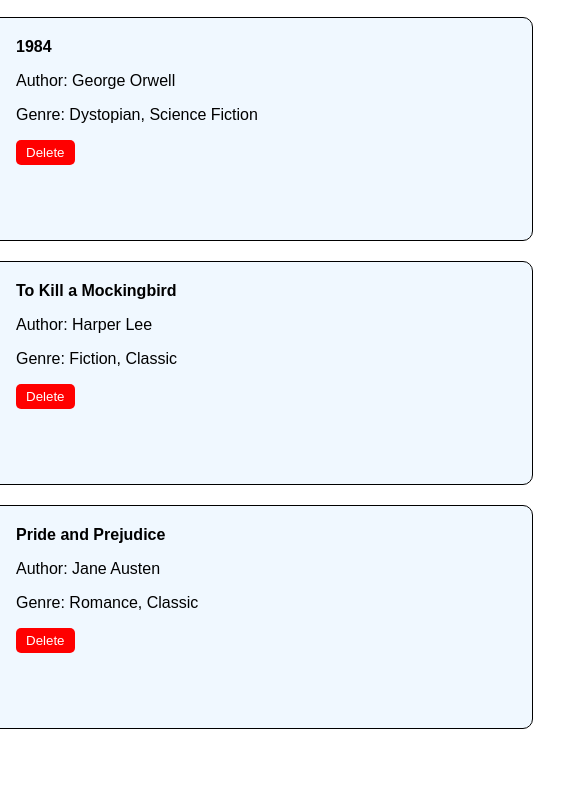
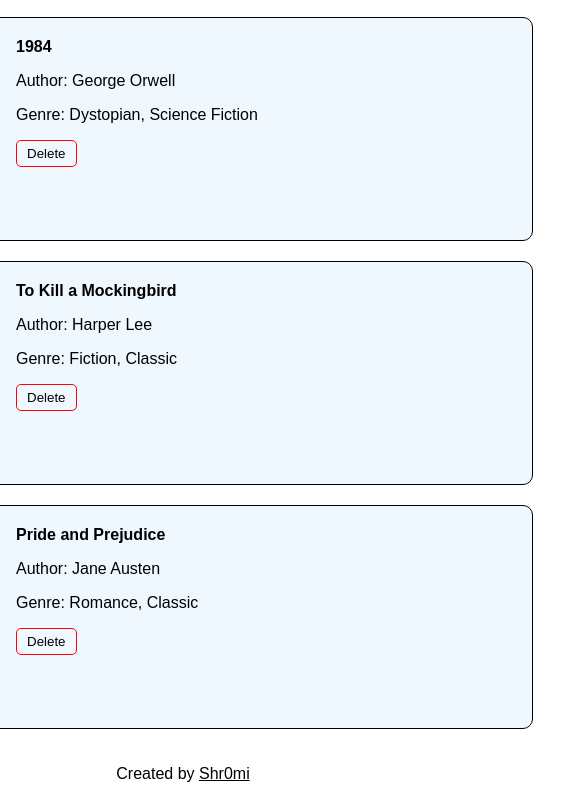
Before and after one commit to shr0mi/odin-library, a plain HTML site: page index.html in a window 1280 px wide. Shown: the part 600-1399 px from the top of the page, 457-1021 px from the left. Before the commit the page ends 1349 px from the top, so only its background shows below. Drawn offline with Linux system fonts and the light colour scheme.

Commit message:
Refactor footer styles and update delete button appearance for better visibility

```diff
--- a/index.html
+++ b/index.html
@@ -48,7 +48,10 @@
                 <p class="Genre">Fiction, Comedy</p>
             </div>
         </div>
+
     </div>
+
     </div>
+    <p class="footer">Created by <a href="https://github.com/shr0mi">Shr0mi</a></p>
 </body>
 </html>
--- a/style.css
+++ b/style.css
@@ -147,14 +147,24 @@ h3 {
 }
 
 .delete-btn{
-    background-color: red;
-    color: white;
-    border: none;
+    background-color: transparent;
+    color: black;
+    border: 1px solid red;
     padding: 5px 10px;
     border-radius: 5px;
     cursor: pointer;
 }
 
 .delete-btn:hover{
-    background-color: darkred;
+    background-color: red;
+    color: white;
 }
+
+.footer {
+    text-align: center;;
+}
+
+.footer a {
+    text-decoration: underline;
+    color: black;
+}
```
